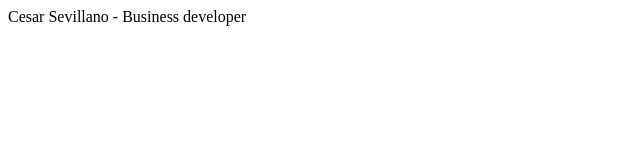
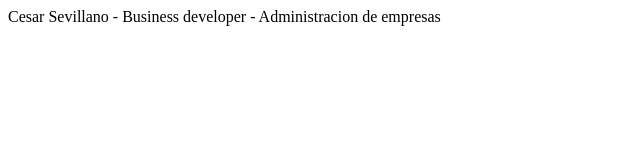
Before and after one commit to cesaraskmen/bootcamp-frontend-g14, a plain HTML site: page index.html in a window 1280 px wide. Shown: the whole page, without its empty margins (0-640 px from the left). Drawn offline with Linux system fonts and the light colour scheme.

Commit message:
mejorando el codigo

```diff
--- a/index.html
+++ b/index.html
@@ -8,5 +8,6 @@
 </head>
 <body>
     Cesar Sevillano - Business developer
+    - Administracion de empresas
 </body>
 </html>
```
